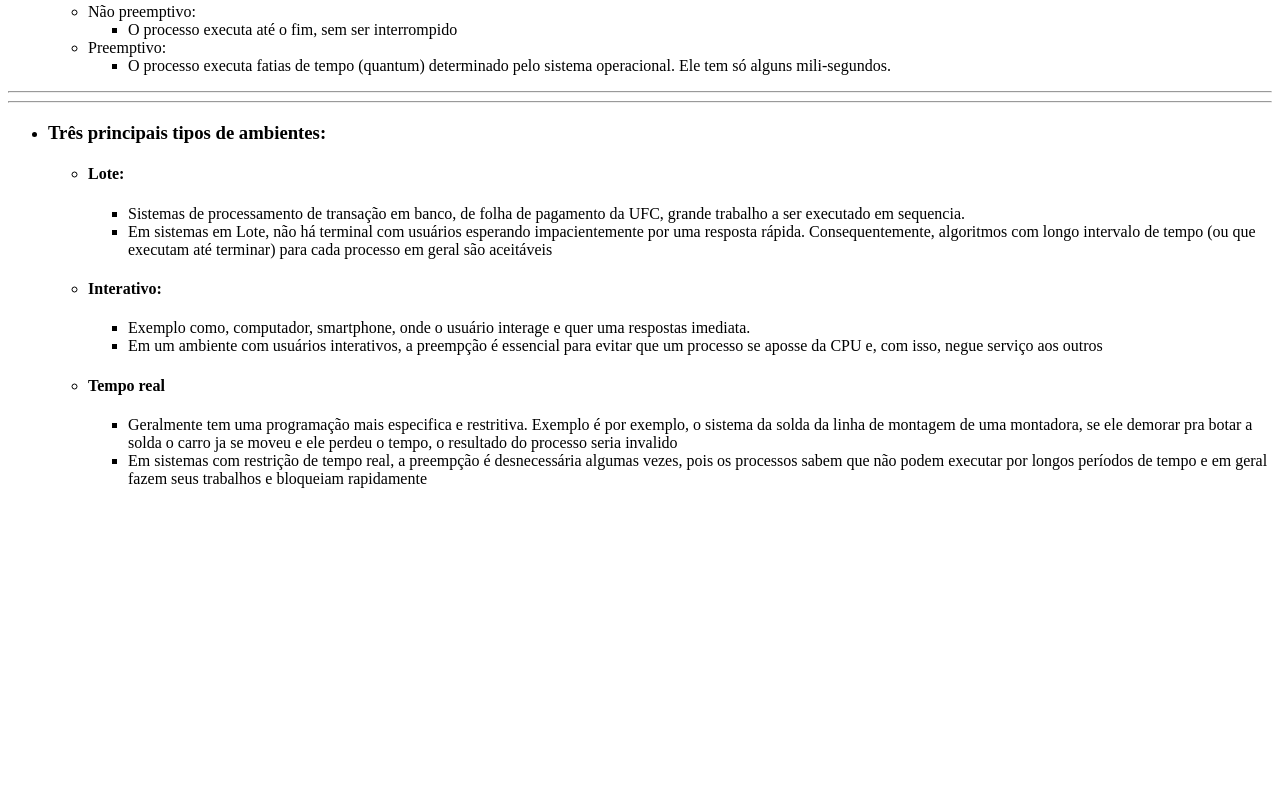
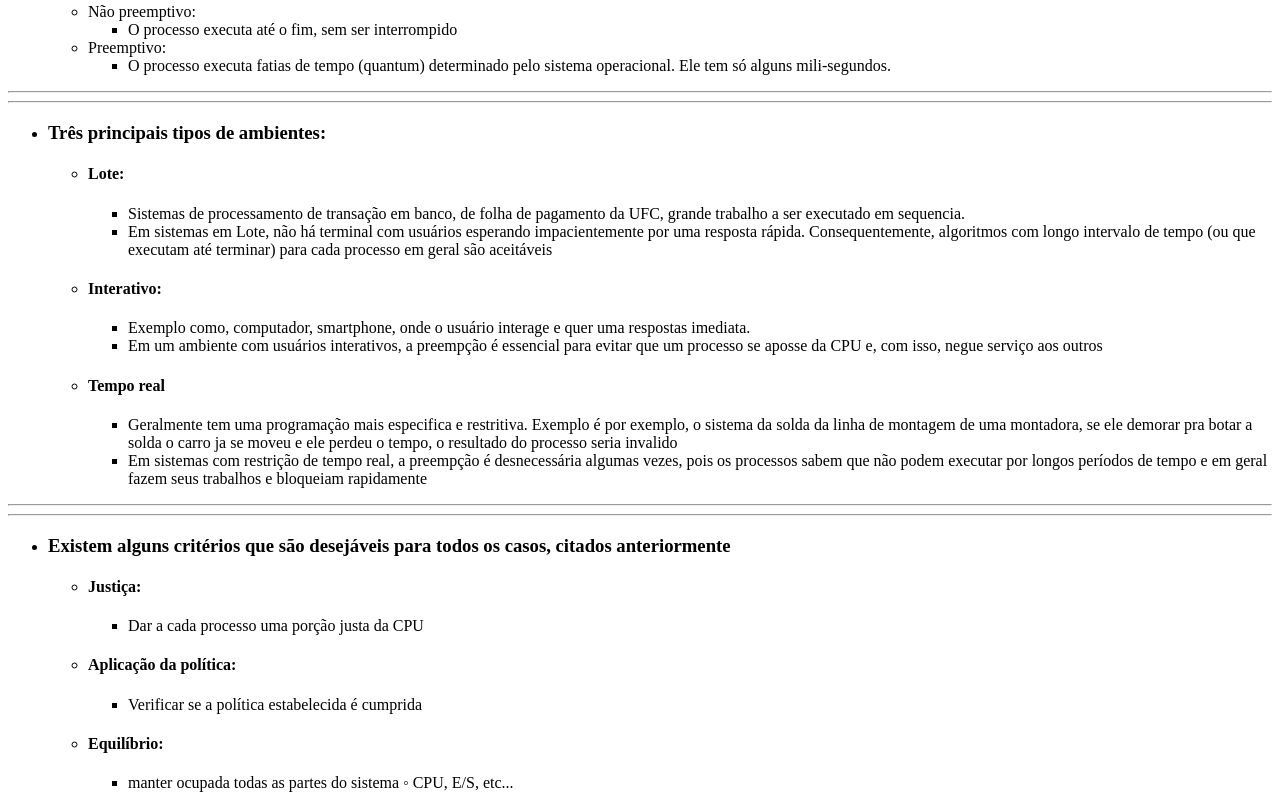
Before and after one commit to brunossales/Web_FE_WEB, a plain HTML site: page Praticando com Resumo - Escalonamento de Processos/Escalonamento.html in a window 1280 px wide. Shown: the part 418-1226 px from the top of the page. Before the commit the page ends 922 px from the top, so only its background shows below. Drawn offline with Linux system fonts and the light colour scheme.

Commit message:
ainda não terminado

```diff
--- a/Praticando com Resumo - Escalonamento de Processos/Escalonamento.html
+++ b/Praticando com Resumo - Escalonamento de Processos/Escalonamento.html
@@ -152,6 +152,54 @@
         </ul>
 
     </div>
+    <hr>
+    <hr>
+    <div class="write5">
+        <ul>
+            <li>
+                <strong>
+                    <h3>
+                        Existem alguns critérios que são desejáveis para todos os  casos, citados anteriormente
+                    </h3>
+                </strong>
+            </li>
+            <ul>
+                <li>
+                    <h4>
+                        Justiça:
+                    </h4>
+                    <ul>
+                        <li>
+                            Dar a cada processo uma porção justa da CPU
+                        </li>
+                    </ul>
+                </li>
+                <li>
+                    <h4>
+                        Aplicação da política:
+                    </h4>
+                    <ul>
+                        <li>
+                            Verificar se a política estabelecida é cumprida
+                        </li>
+                    </ul>
+                </li>
+                <li>
+                    <h4>
+                        Equilíbrio:
+
+                    </h4>
+                    <ul>
+                        <li>
+                            manter ocupada todas as partes do sistema ◦ CPU, E/S, etc...
+                        </li>
+                    </ul>
+                </li>
+
+            </ul>
+        </ul>
+
+    </div>
 
 </body>
 </html>
```
